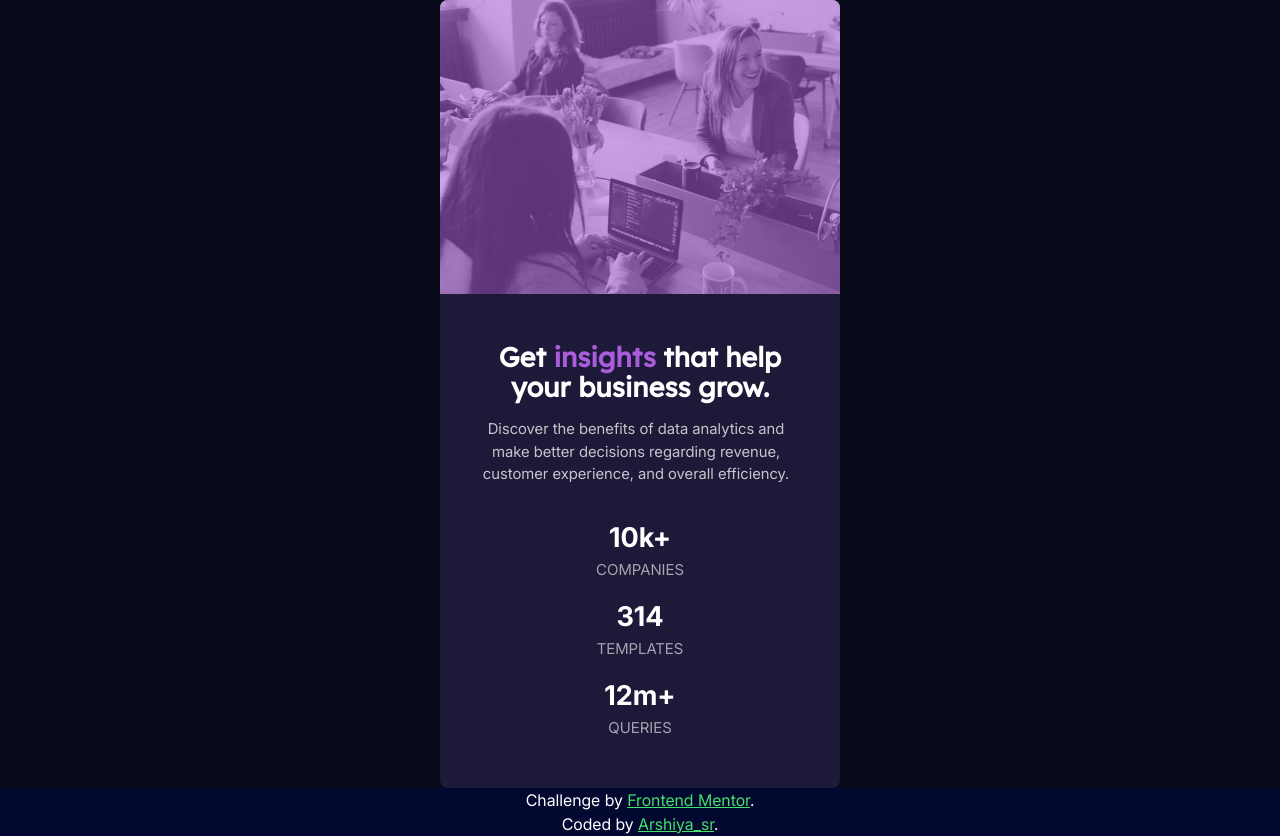
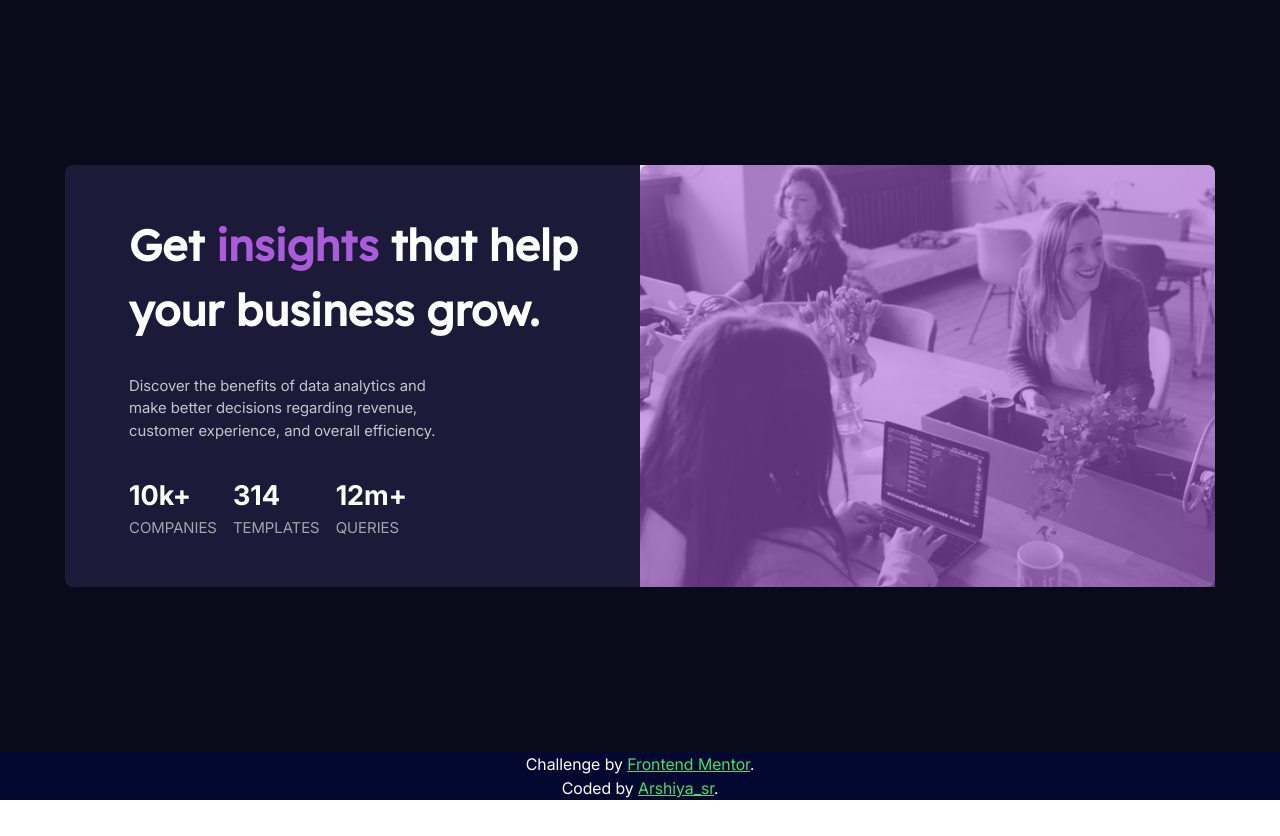
Before and after one commit to arshiya-sr/frontend-mentor-Stats-preview-card-component-Project, a plain HTML site: page index.html in a window 1280 px wide. After the commit the page ends 800 px from the top, so only its background shows below. Drawn offline with Linux system fonts and the light colour scheme.

Commit message:
Desktop layout done
Feat:

- Desktop layout.
- Desktop dynamic size transition.

```diff
--- a/css/styles.css
+++ b/css/styles.css
@@ -19,7 +19,7 @@
 .card {
     background-color: var(--Blue-950);
     border-radius: var(--radius-md);
-    width: clamp(250px, 250px + 15vw, 400px);
+    width: clamp(350px, 250px + 15vw, 450px);
 }
 
 /* Card image */
@@ -48,6 +48,7 @@
     text-align: center;
     display: flex;
     flex-direction: column;
+    align-items: center;
 }
 
 .card-title {
@@ -100,3 +101,47 @@
 .credit {
     color: hsl(135, 71%, 57%);
 }
+
+/* Desktop layout */
+/* 60rem = 960px based on default 16px HTML Root fontsize  */
+
+@media screen and (min-width: 60rem) {
+    .card {
+        width: clamp(850px, 850px + 25vw, 1150px);
+        display: grid;
+        grid-auto-flow: column-reverse;
+        grid-template-columns: 1fr 1fr;
+        grid-template-areas:
+            'body image'
+        ;
+    }
+
+    .card-image {
+        grid-area: image;
+        border-radius: 0 var(--radius-md) var(--radius-md) 0;
+    }
+
+
+    .img {
+        width: 100%;
+        border-radius: 0 var(--radius-md) var(--radius-md) 0;
+    }
+
+    .card-body {
+        grid-area: body;
+        text-align: left;
+        align-items: flex-start;
+        padding-inline-start: var(--space-xxl);
+    }
+
+    .card-title {
+        font-size: var(--fs-xl);
+        line-height: var(--space-lg1);
+        margin-block-end: var(--space-lg);
+    }
+
+    .stats {
+        flex-direction: row;
+        margin-top: auto;
+    }
+}
```
